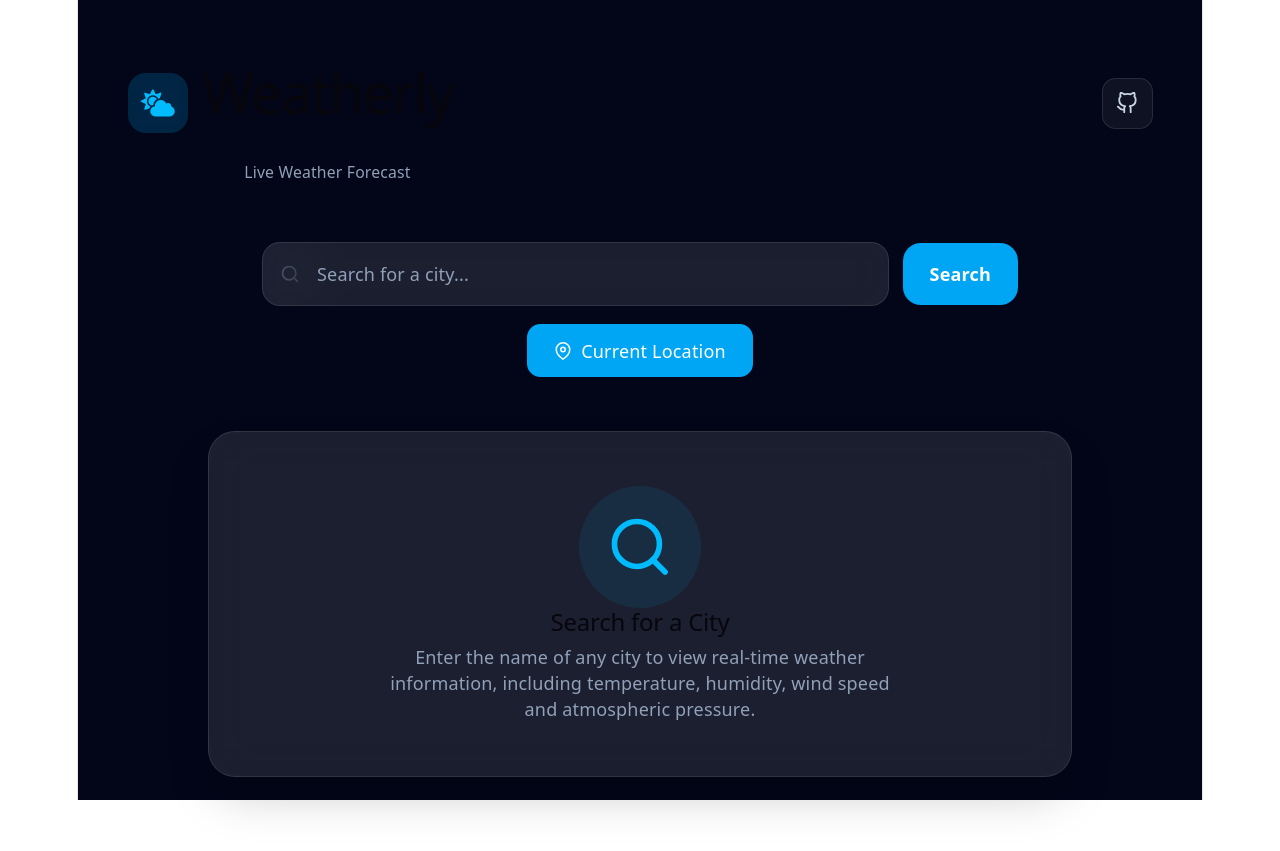
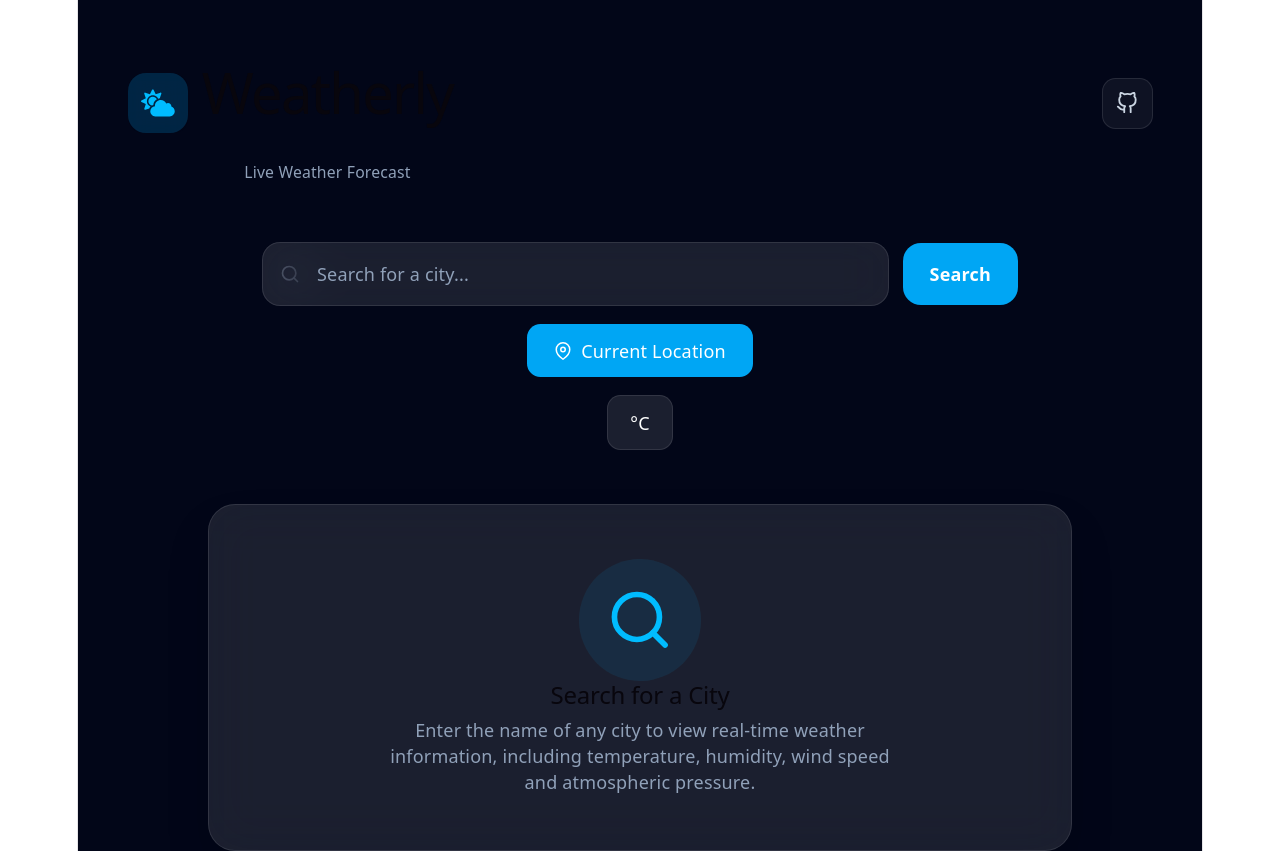
Before and after one commit to varunwalia120/weather-app, a React (Vite) app: page / in a window 1280 px wide. Before the commit the page ends 800 px from the top, so only its background shows below. Built offline with nearby package versions, Linux system fonts and the light colour scheme; no server answers.

Commit message:
feat: add temperature unit toggle

```diff
--- a/src/App.tsx
+++ b/src/App.tsx
@@ -9,6 +9,7 @@ import Loading from "./components/common/Loading";
 import ErrorMessage from "./components/common/ErrorMessage";
 
 import type { WeatherResponse } from "./types/weather";
+import UnitToggle from "./components/common/UnitToggle";
 
 import LocationButton from "./components/search/LocationButton";
 import {
@@ -20,6 +21,8 @@ function App() {
   const [weather, setWeather] = useState<WeatherResponse | null>(null);
   const [loading, setLoading] = useState(false);
   const [error, setError] = useState("");
+  const [unit, setUnit] = useState<"metric" | "imperial">("metric");
+  const [currentCity, setCurrentCity] = useState("");
 
   const [history, setHistory] = useState<string[]>(() => {
     const saved = localStorage.getItem("searchHistory");
@@ -41,9 +44,10 @@ function App() {
       setLoading(true);
       setError("");
 
-      const data = await getWeatherByCity(city);
+      const data = await getWeatherByCity(city, unit);
 
       setWeather(data);
+      setCurrentCity(city);
       setLastSearchedCity(normalizedCity);
 
       const updatedHistory = [
@@ -82,6 +86,7 @@ function App() {
           const data = await getWeatherByCoordinates(
             position.coords.latitude,
             position.coords.longitude,
+            unit,
           );
 
           setWeather(data);
@@ -102,6 +107,28 @@ function App() {
     );
   };
 
+  const toggleUnit = async () => {
+    const newUnit = unit === "metric" ? "imperial" : "metric";
+
+    setUnit(newUnit);
+
+    if (!currentCity) return;
+
+    try {
+      setLoading(true);
+
+      const data = await getWeatherByCity(currentCity, newUnit);
+
+      setWeather(data);
+    } catch (err) {
+      if (err instanceof Error) {
+        setError(err.message);
+      }
+    } finally {
+      setLoading(false);
+    }
+  };
+
   return (
     <main className="min-h-screen bg-slate-950 px-5">
       <Navbar />
@@ -111,6 +138,10 @@ function App() {
 
         <div className="mt-4 flex justify-center">
           <LocationButton onLocationClick={handleCurrentLocation} />
+        </div>
+
+        <div className="mt-4 flex justify-center">
+          <UnitToggle unit={unit} onToggle={toggleUnit} />
         </div>
 
         <SearchHistory history={history} onSelect={handleSearch} />
--- /dev/null
+++ b/src/components/common/UnitToggle.tsx
@@ -0,0 +1,17 @@
+type UnitToggleProps = {
+  unit: "metric" | "imperial";
+  onToggle: () => void;
+};
+
+const UnitToggle = ({ unit, onToggle }: UnitToggleProps) => {
+  return (
+    <button
+      onClick={onToggle}
+      className="rounded-xl border border-white/10 bg-white/10 px-5 py-3 text-white transition-all duration-300 hover:bg-white/20"
+    >
+      {unit === "metric" ? "°C" : "°F"}
+    </button>
+  );
+};
+
+export default UnitToggle;
--- a/src/services/weatherApi.ts
+++ b/src/services/weatherApi.ts
@@ -6,14 +6,15 @@ const BASE_URL = "https://api.openweathermap.org/data/2.5/weather";
 const API_KEY = import.meta.env.VITE_WEATHER_API_KEY;
 
 export const getWeatherByCity = async (
-  city: string
+  city: string,
+  unit: "metric" | "imperial" = "metric"
 ): Promise<WeatherResponse> => {
   try {
     const response = await axios.get<WeatherResponse>(BASE_URL, {
       params: {
         q: city,
         appid: API_KEY,
-        units: "metric",
+        units: unit,
       },
     });
 
@@ -38,7 +39,8 @@ export const getWeatherByCity = async (
 // 👇 Add this below getWeatherByCity
 export const getWeatherByCoordinates = async (
   lat: number,
-  lon: number
+  lon: number,
+  unit: "metric" | "imperial" = "metric"
 ): Promise<WeatherResponse> => {
   try {
     const response = await axios.get<WeatherResponse>(BASE_URL, {
@@ -46,7 +48,7 @@ export const getWeatherByCoordinates = async (
         lat,
         lon,
         appid: API_KEY,
-        units: "metric",
+        units: unit,
       },
     });
 
```
